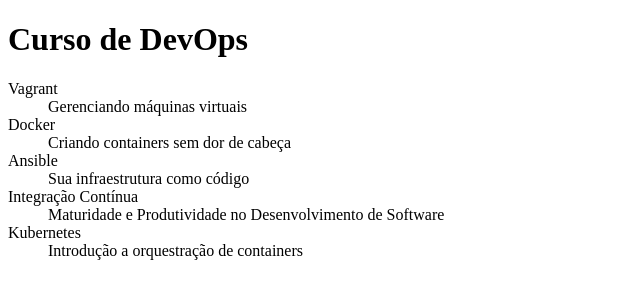
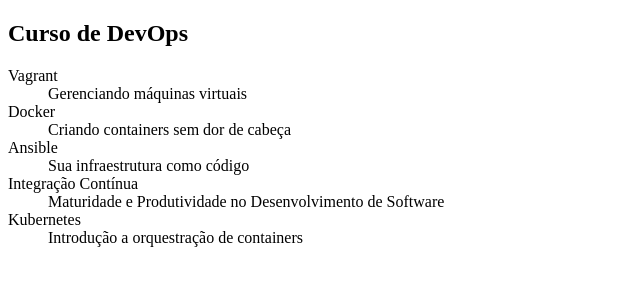
Before and after one commit to kalebetavares/alura-git, a plain HTML site: page index.html in a window 1280 px wide. Shown: the whole page, without its empty margins (0-640 px from the left). Drawn offline with Linux system fonts and the light colour scheme.

Commit message:
fix:H1 para H2

```diff
--- a/index.html
+++ b/index.html
@@ -5,7 +5,7 @@
     <title>Lista de Cursos de DevOps da Alura</title>
 </head>
 <body>
-    <h1>Curso de DevOps</h1>
+    <h2>Curso de DevOps</h2>
 
     <dl>
         <dt>Vagrant</dt>
```
